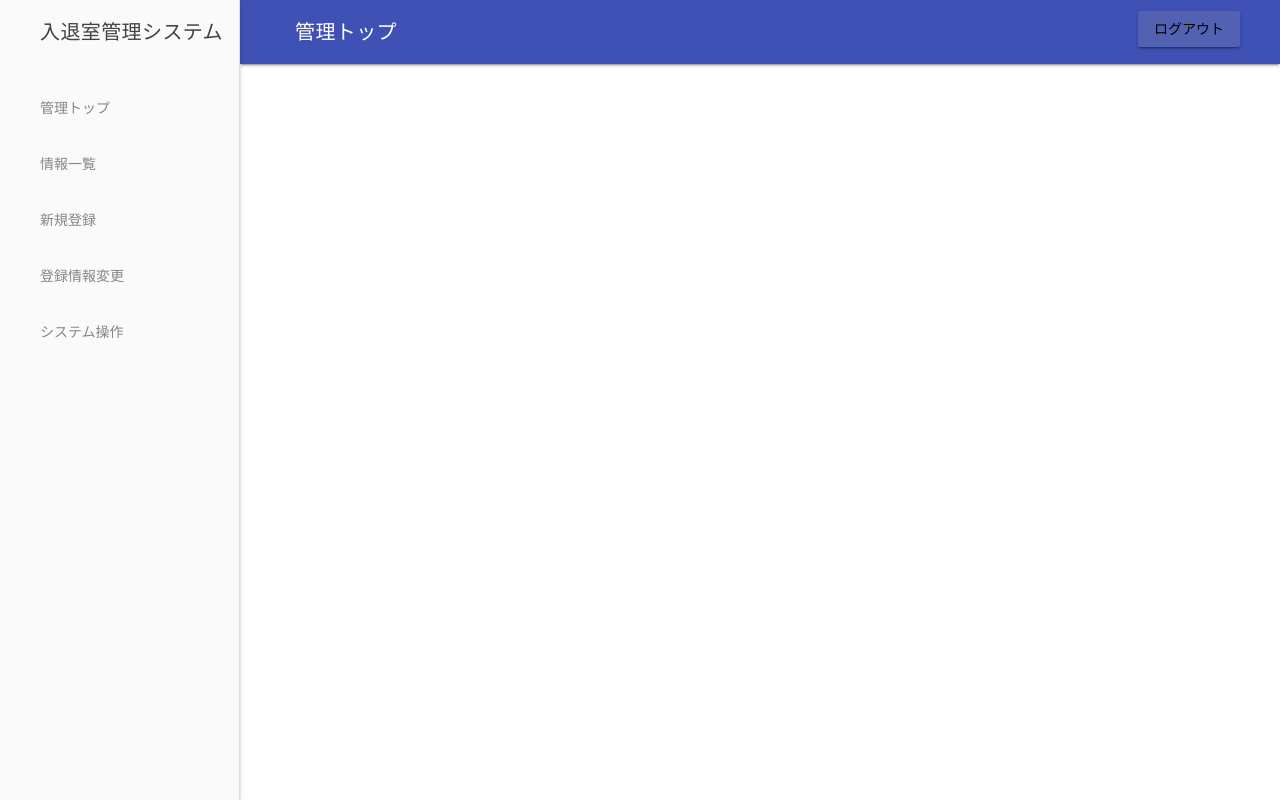
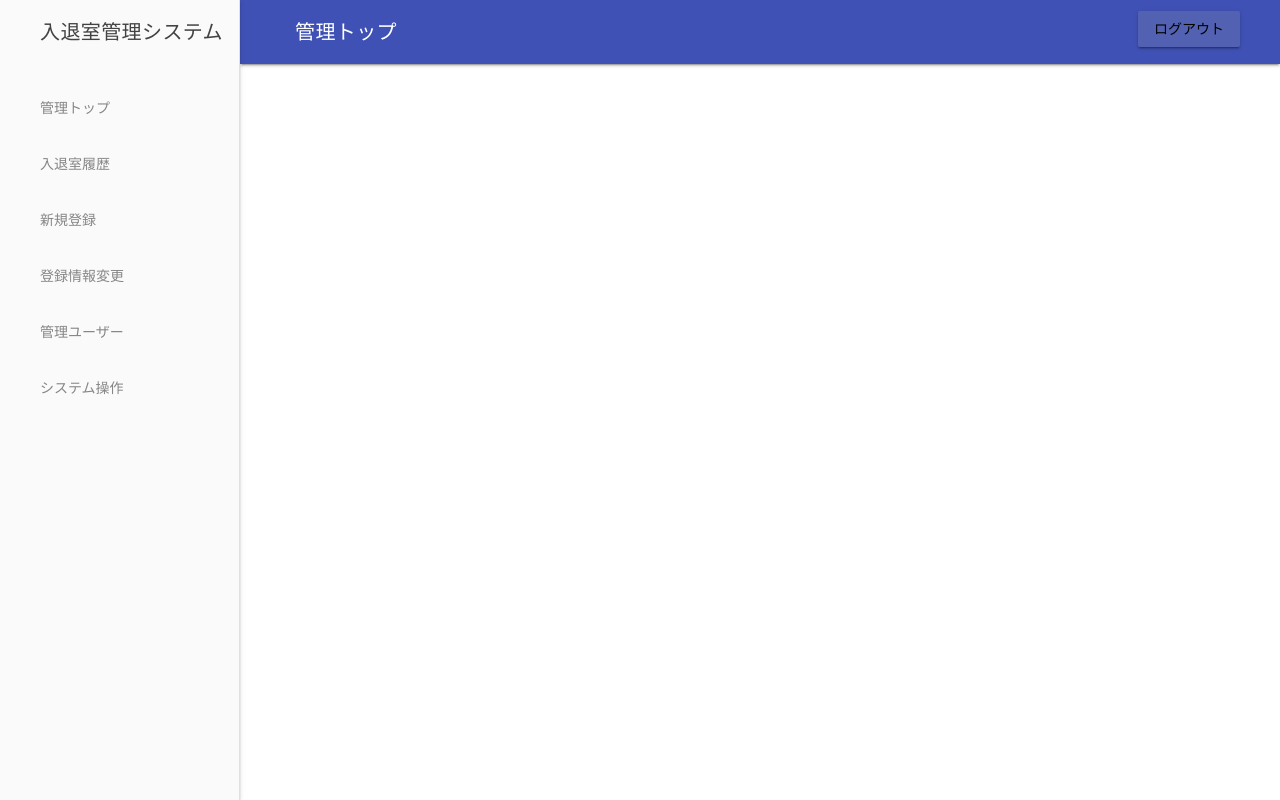
Before and after one commit to job3-14/EEmgmt, a PHP site: page / in a window 1280 px wide. Run offline with PHP 8.4, Linux system fonts and the light colour scheme; the visitor is signed in with stand-in values (Sample User, id 1).

Commit message:
index.phpのメーニュー更新

```diff
--- a/Docker/x64/apache2/www/index.php
+++ b/Docker/x64/apache2/www/index.php
@@ -40,9 +40,10 @@ header('Location: /login.php');
         <span class="mdl-layout-title">入退室管理システム</span>
         <nav class="mdl-navigation">
           <a class="mdl-navigation__link" href="">管理トップ</a>
-          <a class="mdl-navigation__link" href="">情報一覧</a>
+          <a class="mdl-navigation__link" href="">入退室履歴</a>
           <a class="mdl-navigation__link" href="">新規登録</a>
           <a class="mdl-navigation__link" href="">登録情報変更</a>
+          <a class="mdl-navigation__link" href="">管理ユーザー</a>
           <a class="mdl-navigation__link" href="">システム操作</a>
         </nav>
       </div>
```
